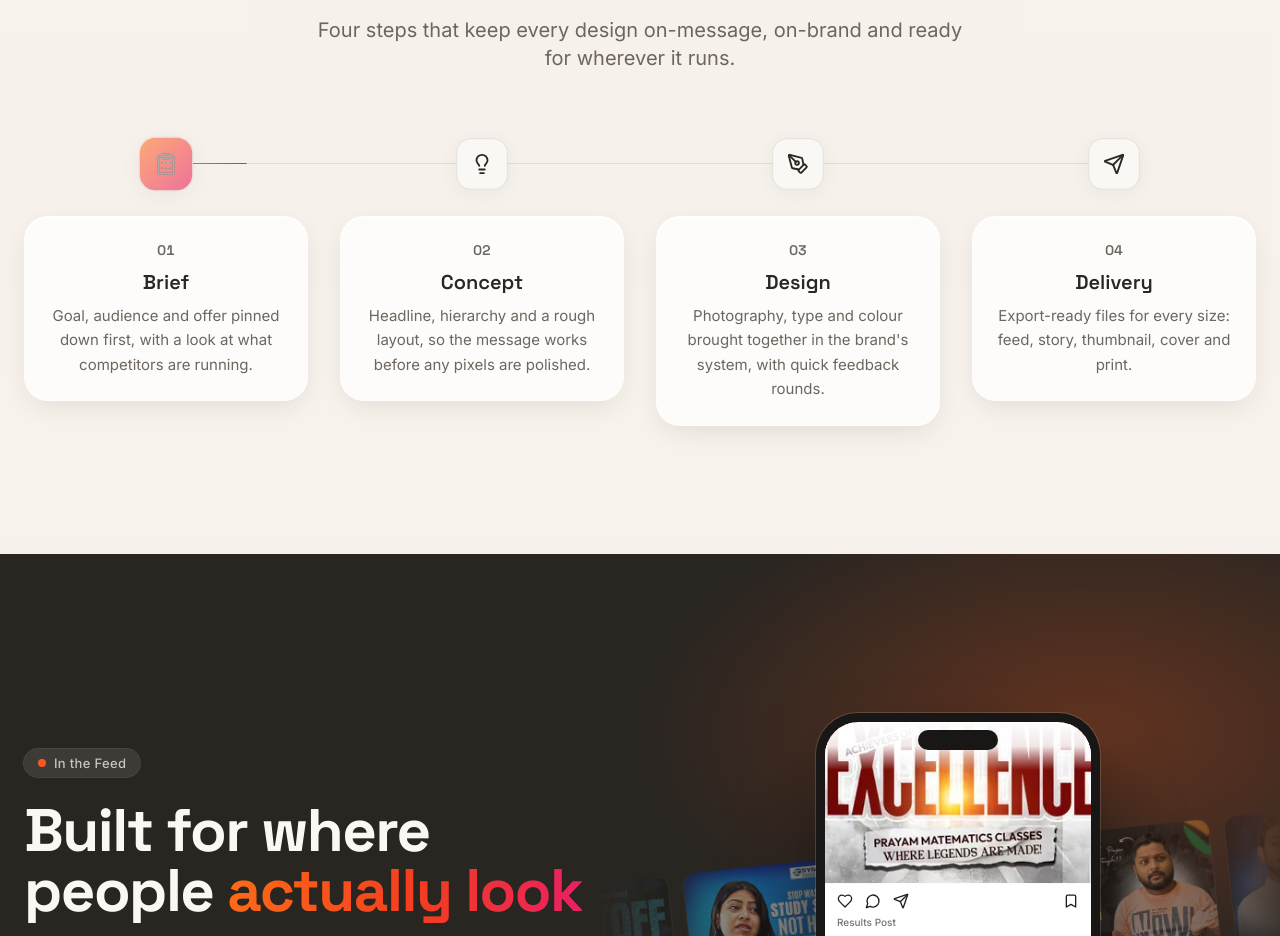
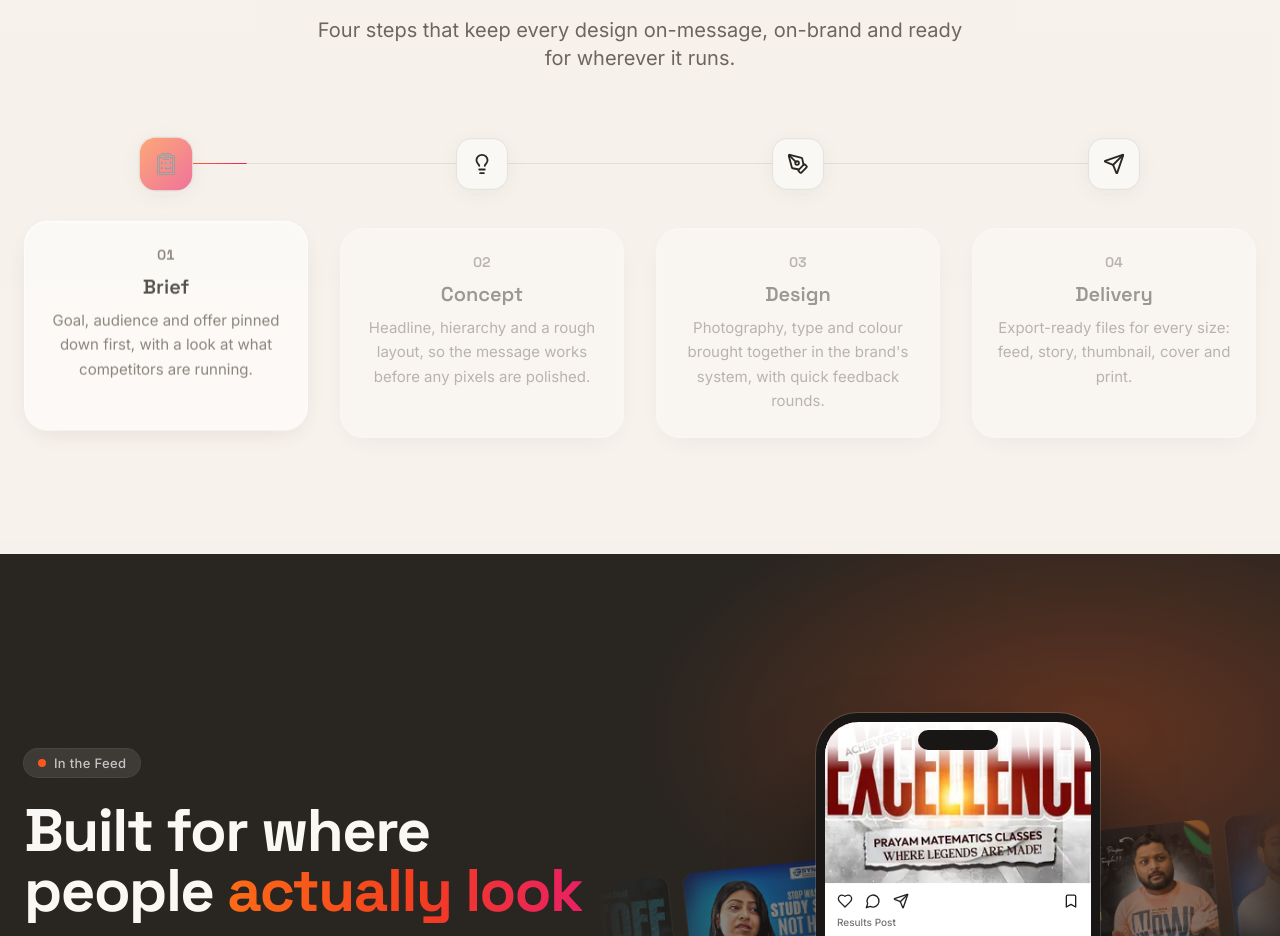
Before and after one commit to Nirupam-Pal/thoughtflow-media-main, a React (Vite) app: page /portfolio/creative-designs in a window 1280 px wide. Shown: the part 7540-8476 px from the top of the page. Built offline with nearby package versions, Linux system fonts and the light colour scheme.

Commit message:
feat: refactor Process and FeatureBands components for improved structure and animation handling

```diff
--- a/src/components/Process.tsx
+++ b/src/components/Process.tsx
@@ -9,7 +9,6 @@ import {
 } from "framer-motion";
 import { Compass, Lightbulb, Rocket, Clapperboard, type LucideIcon } from "lucide-react";
 import { SectionHeader } from "@/components/motion/SectionHeader";
-import { Stagger, StaggerItem } from "@/components/motion/Reveal";
 import { TiltCard } from "@/components/motion/TiltCard";
 import { cn } from "@/lib/utils";
 
@@ -38,36 +37,54 @@ const DEFAULT_STEPS: ProcessStep[] = [
   },
 ];
 
-/** Step badge that "powers on" as the scroll-drawn line reaches it. Motion values only — no re-renders. */
-function StepBadge({
+/**
+ * One step that "powers on" as the scroll-drawn line reaches it. The card is always rendered (dimmed
+ * until lit), so the section never reads as empty. Motion values only — no re-renders, and no reliance
+ * on a one-shot in-view trigger that can be missed on a fast scroll.
+ */
+function Step({
   index,
   total,
   progress,
-  Icon,
+  step: { icon: Icon, title, description },
 }: {
   index: number;
   total: number;
   progress: MotionValue<number>;
-  Icon: LucideIcon;
+  step: ProcessStep;
 }) {
   const start = index / total;
   const on = useTransform(progress, [start, start + 0.12], [0, 1]);
   const scale = useTransform(on, [0, 1], [0.92, 1]);
+  const cardOpacity = useTransform(on, [0, 1], [0.45, 1]);
+  const cardY = useTransform(on, [0, 1], [12, 0]);
 
   return (
+    <div className="flex gap-5 lg:flex-col lg:items-center lg:gap-0 lg:text-center">
+      <div className="shrink-0 lg:mb-6">
         <motion.div
           className="relative flex h-14 w-14 items-center justify-center rounded-2xl border border-primary/10 bg-background shadow-soft"
           style={{ scale }}
         >
           <motion.div className="absolute inset-0 rounded-2xl bg-ember" style={{ opacity: on }} />
           <Icon className="relative h-6 w-6 text-primary transition-colors" />
-      <motion.span
-        className="absolute inset-0 flex items-center justify-center text-white"
-        style={{ opacity: on }}
-      >
+          <motion.span className="absolute inset-0 flex items-center justify-center text-white" style={{ opacity: on }}>
             <Icon className="h-6 w-6" />
           </motion.span>
         </motion.div>
+      </div>
+      <motion.div className="flex-1" style={{ opacity: cardOpacity, y: cardY }}>
+        <TiltCard className="h-full rounded-3xl" max={6}>
+          <div className="p-6">
+            <span className="mb-2 block font-display text-sm font-semibold tabular-nums text-muted-foreground">
+              0{index + 1}
+            </span>
+            <h3 className="mb-2 font-display text-xl font-semibold">{title}</h3>
+            <p className="text-[15px] leading-relaxed text-muted-foreground">{description}</p>
+          </div>
+        </TiltCard>
+      </motion.div>
+    </div>
   );
 }
 
@@ -120,26 +137,11 @@ const Process = ({
             style={{ scaleX: line }}
           />
 
-          <Stagger className="relative grid gap-6 lg:grid-cols-4 lg:gap-8">
-            {steps.map(({ icon: Icon, title, description }, i) => (
-              <StaggerItem key={title}>
-                <div className="flex gap-5 lg:flex-col lg:items-center lg:gap-0 lg:text-center">
-                  <div className="shrink-0 lg:mb-6">
-                    <StepBadge index={i} total={steps.length} progress={progress} Icon={Icon} />
+          <div className="relative grid gap-6 lg:grid-cols-4 lg:gap-8">
+            {steps.map((step, i) => (
+              <Step key={step.title} index={i} total={steps.length} progress={line} step={step} />
+            ))}
           </div>
-                  <TiltCard className="flex-1 rounded-3xl" max={6}>
-                    <div className="p-6">
-                      <span className="mb-2 block font-display text-sm font-semibold tabular-nums text-muted-foreground">
-                        0{i + 1}
-                      </span>
-                      <h3 className="mb-2 font-display text-xl font-semibold">{title}</h3>
-                      <p className="text-[15px] leading-relaxed text-muted-foreground">{description}</p>
-                    </div>
-                  </TiltCard>
-                </div>
-              </StaggerItem>
-            ))}
-          </Stagger>
         </div>
       </div>
     </section>
--- a/src/components/case-study/FeatureBands.tsx
+++ b/src/components/case-study/FeatureBands.tsx
@@ -83,7 +83,7 @@ function BandShell({
   );
 }
 
-/** Numbered item list on the dark band. `active` highlights one (scroll-driven bands). */
+/** Numbered item list on the dark band. `active` lights items up to and including it (scroll-driven bands), so finished steps stay lit. */
 function ItemList({ items, active, columns }: { items: Item[]; active?: number; columns?: boolean }) {
   return (
     <Stagger className={cn("grid gap-x-8", columns ? "sm:grid-cols-2" : "")}>
@@ -92,7 +92,7 @@ function ItemList({ items, active, columns }: { items: Item[]; active?: number;
           <div
             className={cn(
               "flex gap-4 border-t border-white/10 py-4 transition-opacity duration-500",
-              active !== undefined && (i === active ? "opacity-100" : "opacity-40")
+              active !== undefined && (i <= active ? "opacity-100" : "opacity-40")
             )}
           >
             <span className="font-display text-sm font-semibold tabular-nums text-ember">{String(i + 1).padStart(2, "0")}</span>
--- a/src/components/motion/Reveal.tsx
+++ b/src/components/motion/Reveal.tsx
@@ -1,5 +1,5 @@
-import type { ReactNode } from "react";
-import { motion, useReducedMotion, type Variants } from "framer-motion";
+import { Children, createContext, useContext, useRef, type ReactNode } from "react";
+import { motion, useInView, useReducedMotion } from "framer-motion";
 import { EASE, REVEAL_VIEWPORT } from "@/lib/motion";
 
 /**
@@ -32,15 +32,11 @@ export function Reveal({
   );
 }
 
-const parentVariants = (gap: number): Variants => ({
-  hidden: {},
-  show: { transition: { staggerChildren: gap } },
-});
-
-const itemVariants = (y: number): Variants => ({
-  hidden: { opacity: 0, y },
-  show: { opacity: 1, y: 0, transition: { duration: 0.65, ease: EASE } },
-});
+/**
+ * Stagger's in-view state and each item's delay. Items read it directly instead of inheriting a
+ * variant label from the parent, which could leave a whole group stuck at opacity 0.
+ */
+const StaggerContext = createContext<{ shown: boolean; delay: number }>({ shown: true, delay: 0 });
 
 /** One observer for the whole group; children reveal in sequence. */
 export function Stagger({
@@ -53,17 +49,16 @@ export function Stagger({
   gap?: number;
 }) {
   const reduced = useReducedMotion();
+  const ref = useRef<HTMLDivElement>(null);
+  const inView = useInView(ref, REVEAL_VIEWPORT);
+  const shown = Boolean(reduced) || inView;
 
   return (
-    <motion.div
-      className={className}
-      variants={parentVariants(reduced ? 0 : gap)}
-      initial={reduced ? "show" : "hidden"}
-      whileInView="show"
-      viewport={REVEAL_VIEWPORT}
-    >
-      {children}
-    </motion.div>
+    <div ref={ref} className={className}>
+      {Children.map(children, (child, i) => (
+        <StaggerContext.Provider value={{ shown, delay: reduced ? 0 : i * gap }}>{child}</StaggerContext.Provider>
+      ))}
+    </div>
   );
 }
 
@@ -77,9 +72,15 @@ export function StaggerItem({
   y?: number;
 }) {
   const reduced = useReducedMotion();
+  const { shown, delay } = useContext(StaggerContext);
 
   return (
-    <motion.div className={className} variants={itemVariants(reduced ? 0 : y)}>
+    <motion.div
+      className={className}
+      initial={reduced ? false : { opacity: 0, y }}
+      animate={shown ? { opacity: 1, y: 0 } : { opacity: 0, y }}
+      transition={{ duration: 0.65, ease: EASE, delay }}
+    >
       {children}
     </motion.div>
   );
```
Lines whose indentation alone changed are shown as unchanged.
